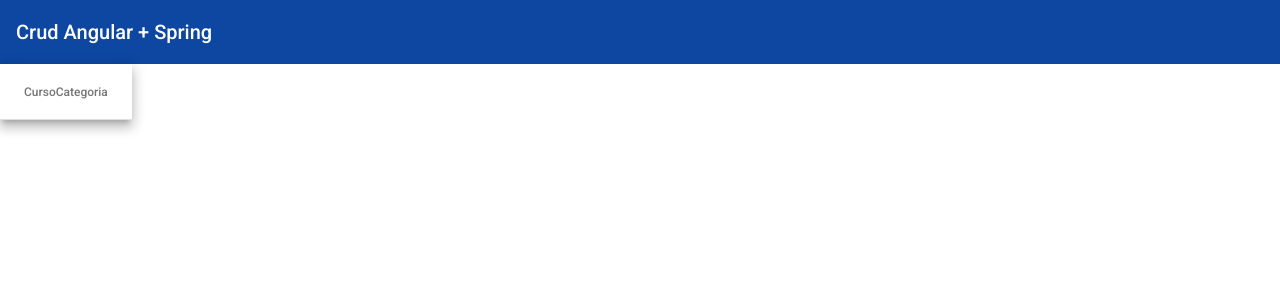
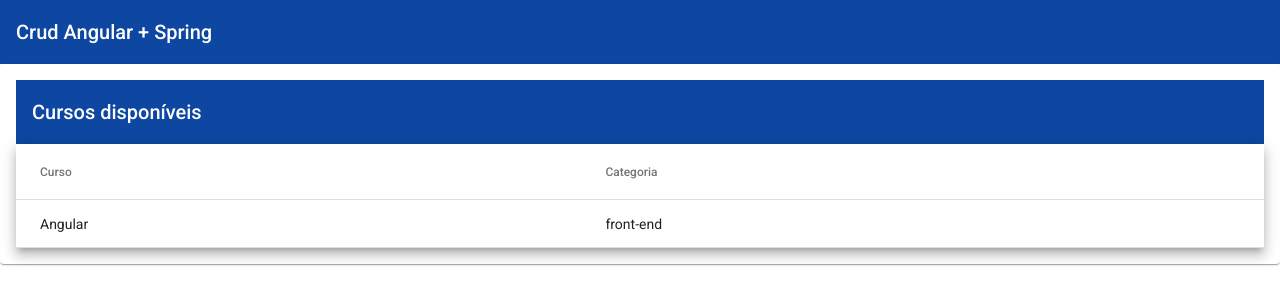
Before and after one commit to NataliaKaneshima/Crud-Angular-Spring, an Angular app in the folder crud-angular/: page /courses in a window 1280 px wide. Shown: the top 304 px of the page. Built offline with nearby package versions, Linux system fonts and the light colour scheme.

Commit message:
erro na courses.component.ts

```diff
--- a/crud-angular/src/app/app.module.ts
+++ b/crud-angular/src/app/app.module.ts
@@ -1,3 +1,4 @@
+import { HttpClientModule } from '@angular/common/http';
 import { NgModule } from '@angular/core';
 import { BrowserModule } from '@angular/platform-browser';
 
@@ -15,7 +16,8 @@
     BrowserModule,
     BrowserAnimationsModule,
     MatToolbarModule,
-    AppRoutingModule
+    AppRoutingModule,
+    HttpClientModule
   ],
   providers: [],
   bootstrap: [AppComponent]
--- a/crud-angular/src/app/courses/courses/courses.component.html
+++ b/crud-angular/src/app/courses/courses/courses.component.html
@@ -1,3 +1,7 @@
+<mat-card>
+
+  <mat-toolbar color="primary">Cursos disponíveis</mat-toolbar>
+
   <table mat-table [dataSource]="courses" class="mat-elevation-z8">
 
     <!-- namw Column -->
@@ -15,3 +19,4 @@
     <tr mat-header-row *matHeaderRowDef="displayedColumns"></tr>
     <tr mat-row *matRowDef="let row; columns: displayedColumns;"></tr>
   </table>
+</mat-card>
--- a/crud-angular/src/app/courses/courses/courses.component.scss
+++ b/crud-angular/src/app/courses/courses/courses.component.scss
@@ -0,0 +1,3 @@
+table {
+  width: 100%;
+}
--- a/crud-angular/src/app/courses/courses/courses.component.ts
+++ b/crud-angular/src/app/courses/courses/courses.component.ts
@@ -1,3 +1,4 @@
+import { CoursesService } from './../services/courses.service';
 import { Component, OnInit } from '@angular/core';
 import { Course } from '../model/course';
 
@@ -11,11 +12,16 @@
   courses: Course[] = [];
   displayedColumns = ['name', 'category'];
 
-  constructor() {
+  //coursesService: CoursesService;
+
+  constructor(private coursesService: CoursesService) {
     //this.courses = [];
+    //this.coursesService = new CoursesService();
   }
 
   ngOnInit(): void {
+
+    this.courses = this.coursesService.list();
   }
 
 }
--- /dev/null
+++ b/crud-angular/src/app/courses/services/courses.service.ts
@@ -0,0 +1,18 @@
+import { Course } from './../model/course';
+import { Injectable } from '@angular/core';
+import { HttpClient } from '@angular/common/http'
+
+@Injectable({
+  providedIn: 'root'
+})
+export class CoursesService {
+
+  private readonly API = '/assets/courses.json';
+
+  constructor(private httpClient: HttpClient) { }
+
+  list() {
+    return this.httpClient.get<Course[]>(this.API)
+  }
+
+}
--- /dev/null
+++ b/crud-angular/src/assets/courses.json
@@ -0,0 +1,3 @@
+[
+  { "_id": "1", "name": "Angular", "category": "front-end"}
+]
```
Also changed, not shown: crud-angular/src/app/courses/courses.module.ts (+5 -2 lines), crud-angular/src/app/shared/app-material/app-material.module.ts (added, +16 -0 lines), 1 other file (tests, documents, lock files or other folders). Lines whose indentation alone changed are shown as unchanged.
